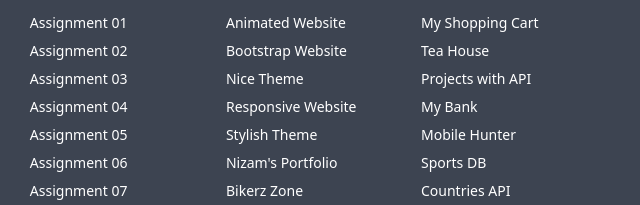
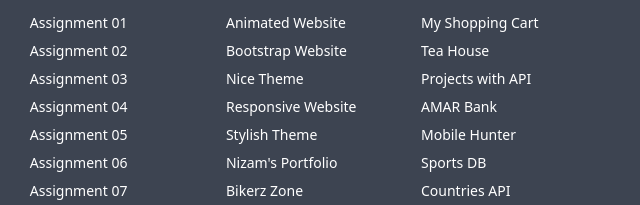
Before and after one commit to freelancernizamc/milstone-05, a plain HTML site: page practic/practice.html in a window 1280 px wide. Shown: the part 2979-3184 px from the top of the page, 640-1280 px from the left. Drawn offline with nearby package versions, Linux system fonts and the light colour scheme.

Commit message:
update code for practice

```diff
--- a/practic/practice.html
+++ b/practic/practice.html
@@ -249,7 +249,7 @@
     <a class="link link-hover" href="https://myshoppingcart2.netlify.app/">My Shopping Cart</a>
     <a class="link link-hover" href="https://tea-house-by-n.netlify.app/">Tea House</a>
     <a class="link link-hover" href="https://freelancernizamc.github.io/practice-m6/">Projects with API</a>
-    <a class="link link-hover">My Bank</a>
+    <a class="link link-hover" href="https://milstone-05.netlify.app/mod28/mod28.html">AMAR Bank</a>
     <a class="link link-hover" href="https://freelancernizamc.github.io/milstone-06/mod35.html">Mobile Hunter</a>
     <a class="link link-hover" href="https://freelancernizamc.github.io/sports-db/">Sports DB</a>
     <a class="link link-hover" href="https://freelancernizamc.github.io/milstone-06/mod34.html">Countries API</a>
```
